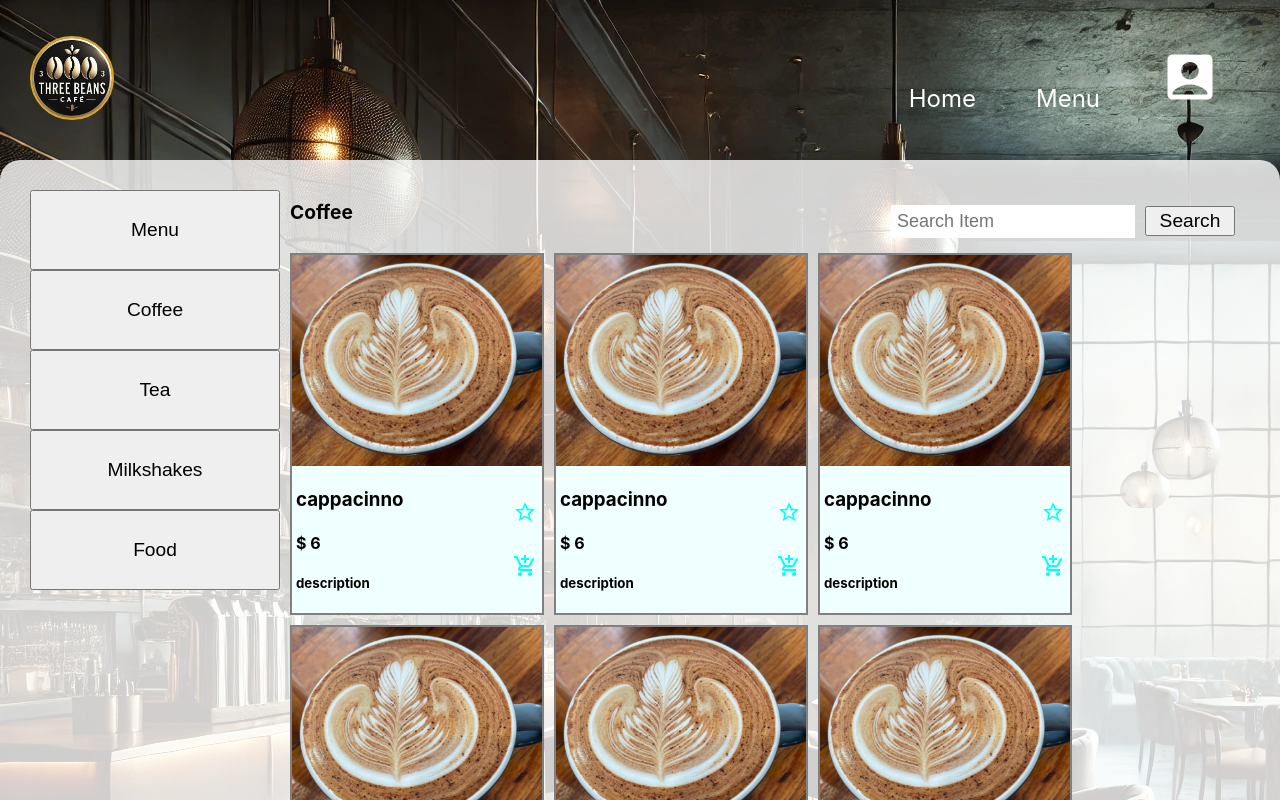
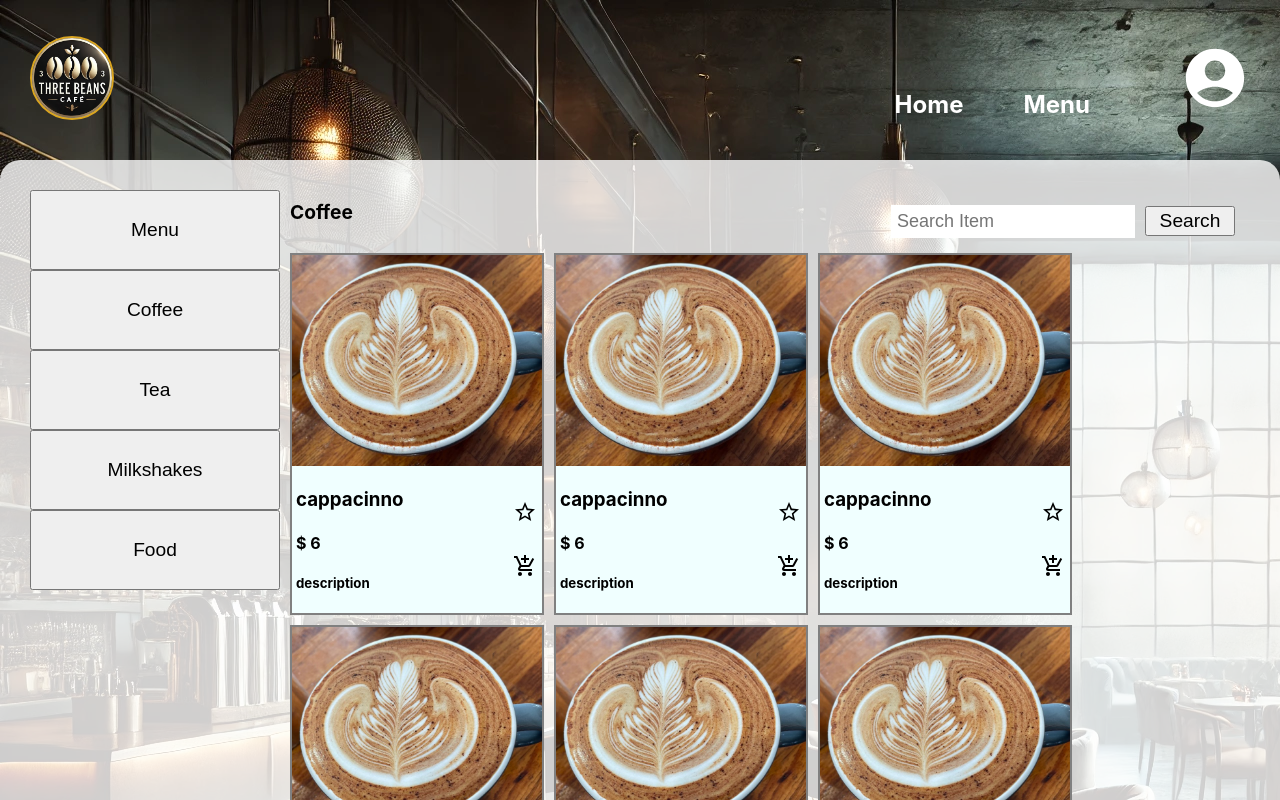
Before and after one commit to Three-Beans-App/client, a React (Create React App) app: page /menu in a window 1280 px wide. Shown: the top 800 px of the page. Built offline with nearby package versions, Linux system fonts and the light colour scheme.

Commit message:
feat: added user icon drop down menu to the nav bar

```diff
--- a/src/components/DropDown.jsx
+++ /dev/null
@@ -1,25 +0,0 @@
-import "../styles/components/DropDown.css"
-import { useNavigate } from 'react-router-dom';
-
-
-
-export default function DropDown(){
-    // set avairable of useNavigate
-    const direct = useNavigate();
-
-    // set a function to handle the navigation
-    const handleDirect = (event) => {
-        direct(event.target.value)
-    }
-
-
-    return(
-        <div className="drop-down">
-            <select onChange={handleDirect} defaultValue={""} className="dropdown-items">
-                <option className="options" value="" disabled> Profile </option>
-                <option className="options" value="favourite"> My Favourite </option>
-                <option className="options" value="cart" > Cart </option>
-            </select>
-        </div>
-    )
-}
--- a/src/components/Header.jsx
+++ b/src/components/Header.jsx
@@ -1,6 +1,5 @@
 import "../styles/components/Header.css";
-import { NavLink } from "react-router-dom"
-import NavBar from "./Navbar";
+import NavBar from "./NavBar";
 
 
 export default function Header(){
@@ -11,7 +10,8 @@ export default function Header(){
                 <img src="logo.png" alt="logoImage"/>
             </div>
 
-            <nav>
+            <nav id="navBox">
+
                 <NavBar className="navLink"/>
             </nav>
 
--- a/src/components/Navbar.jsx
+++ b/src/components/Navbar.jsx
@@ -1,7 +1,8 @@
 import { useState } from "react"
 import { NavLink } from "react-router-dom"
-import AccountBoxIcon from '@mui/icons-material/AccountBox';
-import "../styles/components/Navbar.css";
+import AccountCircleIcon from '@mui/icons-material/AccountCircle';
+import "../styles/components/NavBar.css";
+import UserDropdown from "../components/UserDropdown";
 
 export default function NavBar(){
 
@@ -21,14 +22,21 @@ export default function NavBar(){
     //     setUser(null)
     // }
 
+
+     // set avairable of useNavigate
+    //  const direct = useNavigate();
+
+     // set a function to handle the navigation
+    //  const handleDirect = (event) => {
+    //      direct(event.target.value)
+    //  }
+
     return(
         <nav>
             <NavLink to="/" className="navLink">Home</NavLink>
             <NavLink to="/menu" className="navLink">Menu</NavLink>
             {isUserLogin ? (
-                <NavLink to="/profile" className="navLink">
-                    <AccountBoxIcon className="icon"/>
-                </NavLink>
+                <UserDropdown />
             ) : (
                 <>
                     <NavLink to="/login" className="navLink">Login/Sign Up</NavLink>
@@ -36,8 +44,7 @@ export default function NavBar(){
             )}
 
         </nav>
-
-    )
+)
 
 
 
--- /dev/null
+++ b/src/components/UserDropdown.jsx
@@ -0,0 +1,43 @@
+import { useState } from 'react';
+import { useNavigate } from 'react-router-dom';
+import AccountCircleIcon from '@mui/icons-material/AccountCircle';
+import "../styles/components/UserDropdown.css";
+
+
+export default function UserDropdown(){
+
+    // check whether is open
+    const [ isOpen, SetIsOpen ] = useState(false)
+
+    // set avairable of useNavigate
+    const direct = useNavigate();
+
+    // set toggle to the icon, when toggle when set to true
+    const handleToggle = () => {
+        SetIsOpen(!isOpen);
+    };
+
+    // set a function to handle the navigation
+    const handleDirect = (path) => {
+        direct(path);
+        SetIsOpen(false)
+    }
+
+
+    return(
+        <div className="drop-down">
+            <div className="dropdown-icon" onClick={handleToggle}>
+                <AccountCircleIcon className="icon" />
+            </div>
+            {isOpen && (
+                <div className="dropdown-items" >
+                    <button onClick={()=>handleDirect("/profile")}>Profile</button>
+                    <button onClick={()=>handleDirect("/profile/favourite")}>Favourite</button>
+                    <button onClick={()=>handleDirect("/profile/cart")}>Cart</button>
+                    <button onClick={()=>handleDirect("/profile/history")}>History</button>
+                </div>
+            )}
+
+        </div>
+    )
+}
--- a/src/pages/UserProfilePage.jsx
+++ b/src/pages/UserProfilePage.jsx
@@ -1,4 +1,3 @@
-import DropDown from "../components/DropDown";
 import "../styles/pages/UserProfilePage.css";
 import MenuPage from "./MenuPage";
 
@@ -6,11 +5,9 @@ import MenuPage from "./MenuPage";
 
 export default function UserProfilePage(){
 
+
     return(
         <div id="profile-container">
-            <div id="dropdown-container">
-                <DropDown />
-            </div>
             <div id="menu-container">
                 <MenuPage/>
             </div>
--- a/src/styles/components/DropDown.css
+++ /dev/null
@@ -1,59 +0,0 @@
-
-.drop-down{
-    color: white;
-    margin: 0 60px 10px 0;
-    padding: 10px;
-
-
-   .dropdown-items{
-    height: 70px;
-    width: 200px;
-    font-size: 30px;
-    font-weight: bold;
-    border-radius: 10px;
-    background-color: rgb(245, 245, 245, 0.8);
-    cursor:pointer;
-    padding: 10px;
-
-    .options{
-        font-size: larger;
-        font-weight: bold;
-        color: red;
-    }
-
-   }
-
-
-}
-
-
-@media screen and (max-width: 600px){
-    .drop-down{
-        margin: 0;
-        padding: 0 10px 5px 0;
-        white-space: nowrap;
-        overflow: hidden;
-
-
-       .dropdown-items{
-        height: 50px;
-        width: 150px;
-        font-size: 15px;
-        font-weight:bold;
-        border-radius: 10px;
-        background-color: rgb(245, 245, 245, 0.8);
-        cursor:pointer;
-        padding: 10px;
-        overflow-y: scroll;
-        overflow-x: hidden;
-
-        .options{
-            font-size: larger;
-            font-weight: bold;
-            color: red;
-        }
-
-       }
-    }
-
-}
--- a/src/styles/components/Header.css
+++ b/src/styles/components/Header.css
@@ -7,6 +7,20 @@
         height: 10rem;
         width: 100%;
         align-items: center;
+
+        #navBox{
+
+            display: flex;
+            align-items: center;
+            .navLink {
+                text-decoration: none;
+                cursor: pointer;
+                color: white;
+                font-size:x-large;
+                margin-right: 60px;
+                font-weight: bold;
+            }
+        }
 
 
 
--- a/src/styles/components/Navbar.css
+++ b/src/styles/components/Navbar.css
@@ -1,20 +1,12 @@
 .navLink {
-    /* margin-left: 40px; */
     text-decoration: none;
     cursor: pointer;
     color: white;
     font-size:x-large;
     margin-right: 60px;
-
-    .icon{
-
-        font-size: 60px;
-    }
 }
 
-#icon{
-    color: aqua;
-}
+
 
 @media screen and (max-width: 600px){
     .navLink {
@@ -25,8 +17,5 @@
         margin: 10px;
         font-weight: bold;
 
-        .userIcon{
-            width: 50px;
-        }
     }
 }
--- /dev/null
+++ b/src/styles/components/UserDropdown.css
@@ -0,0 +1,32 @@
+.drop-down{
+    margin: 30px;
+    position: relative;
+    display: inline-block;
+    .icon{
+        font-size: 70px;
+        cursor: pointer;
+    }
+
+    .dropdown-items{
+        margin: 10px;
+        display: flex;
+        flex-direction: column;
+        position: absolute;
+        top: 100%;
+        right: 0;
+        background-color: none;
+        border: none;
+        border-radius: 5px;
+        width: 200px;
+
+    }
+
+    .dropdown-items button{
+        padding: 10px;
+        cursor: pointer;
+        text-align: left;
+        width: 100%;
+        font-weight: bolder;
+
+    }
+}
--- a/src/styles/pages/UserProfilePage.css
+++ b/src/styles/pages/UserProfilePage.css
@@ -2,10 +2,4 @@
     color: white;
     display: flex;
     flex-direction: column;
-
-    #dropdown-container{
-        display: flex;
-        justify-content:flex-end;
-
-    }
 }
```
